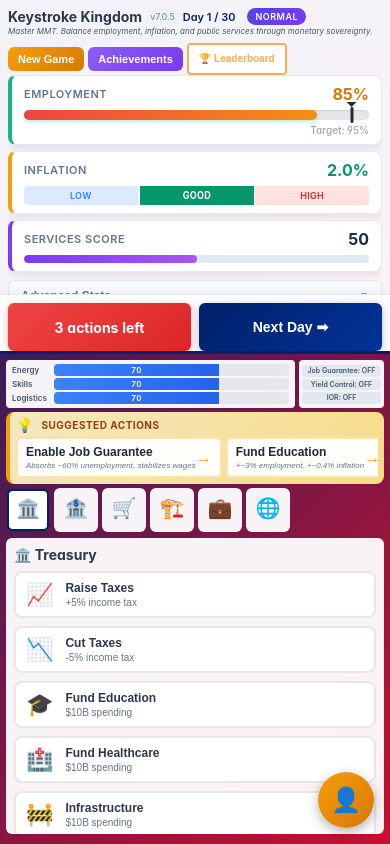
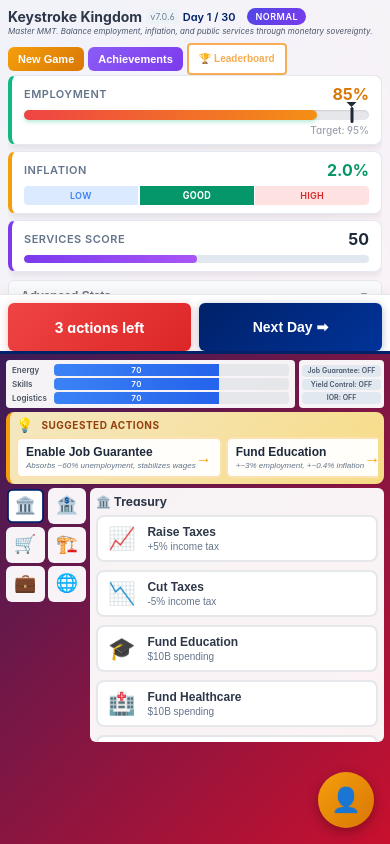
Before and after one commit to ChrisB2025/Keystroke-Kingdom, a Django app: page / in a window 390 px wide. Run offline with Django 5.2, Linux system fonts and the light colour scheme.

Commit message:
Keep location buttons on left of content area on mobile (v7.0.6)
- Change content-area-wrapper to side-by-side layout (80px + 1fr)
- Location buttons in 2x3 grid on left side
- Smaller location buttons (36px, 18px icons)
- Reduced content area height to 30vh
- All game actions now visible within single screen

```diff
--- a/static/game/game.css
+++ b/static/game/game.css
@@ -2118,42 +2118,39 @@
                 text-align: center;
             }
 
-            /* Location Buttons - Horizontal scroll row on mobile */
+            /* Location Buttons - Vertical column on left side */
             .location-buttons {
-                display: flex;
-                grid-template-columns: none;
+                display: grid;
+                grid-template-columns: repeat(2, 1fr);
+                gap: 3px;
+            }
+
+            .location-btn {
+                font-size: 18px;
+                padding: 4px;
+                min-height: 36px;
+                min-width: 36px;
+            }
+
+            .location-btn-text {
+                font-size: 7px;
+                margin-top: 1px;
+            }
+
+            /* Content Area Wrapper - Side by side on mobile */
+            .content-area-wrapper {
+                grid-template-columns: 80px 1fr;
                 gap: 4px;
-                overflow-x: auto;
-                padding-bottom: 2px;
-            }
-
-            .location-btn {
-                font-size: 20px;
+            }
+
+            .content-area {
+                max-height: 30vh;
                 padding: 6px;
-                min-height: 44px;
-                min-width: 44px;
-                flex-shrink: 0;
-            }
-
-            .location-btn-text {
-                font-size: 8px;
-                margin-top: 1px;
-            }
-
-            /* Content Area Wrapper - Keep side by side on mobile */
-            .content-area-wrapper {
-                grid-template-columns: 1fr;
-                gap: 4px;
-            }
-
-            .content-area {
-                max-height: 35vh;
-                padding: 8px;
             }
 
             .location-title {
-                font-size: 14px;
-                margin-bottom: 8px;
+                font-size: 12px;
+                margin-bottom: 6px;
             }
 
             /* Action Cards - Compact but touchable */
--- a/templates/game/index.html
+++ b/templates/game/index.html
@@ -6,7 +6,7 @@
     <meta name="viewport" content="width=device-width, initial-scale=1.0, maximum-scale=1.0, user-scalable=no">
     <!-- Override restrictive CSP to allow our JavaScript to run -->
     <meta http-equiv="Content-Security-Policy" content="default-src 'self'; script-src 'self' 'unsafe-inline' 'unsafe-eval' https://api.anthropic.com; style-src 'self' 'unsafe-inline' https://fonts.googleapis.com; font-src 'self' https://fonts.gstatic.com data:; img-src 'self' data:; connect-src 'self' https://api.anthropic.com;">
-    <title>Keystroke Kingdom v7.0.5 - Economic Strategy Game</title>
+    <title>Keystroke Kingdom v7.0.6 - Economic Strategy Game</title>
     <!-- Modern Inter font for improved typography -->
     <link rel="preconnect" href="https://fonts.googleapis.com">
     <link rel="preconnect" href="https://fonts.gstatic.com" crossorigin>
@@ -34,7 +34,7 @@
                 <div class="title-welcome-group">
                     <div class="title-row">
                         <h1 class="title">Keystroke Kingdom</h1>
-                        <span class="version-badge">v7.0.5</span>
+                        <span class="version-badge">v7.0.6</span>
                         <span class="day-counter" id="dayCounter">Day 1 / 30</span>
                         <span class="difficulty-badge" id="difficultyBadge">Normal</span>
                     </div>
```
